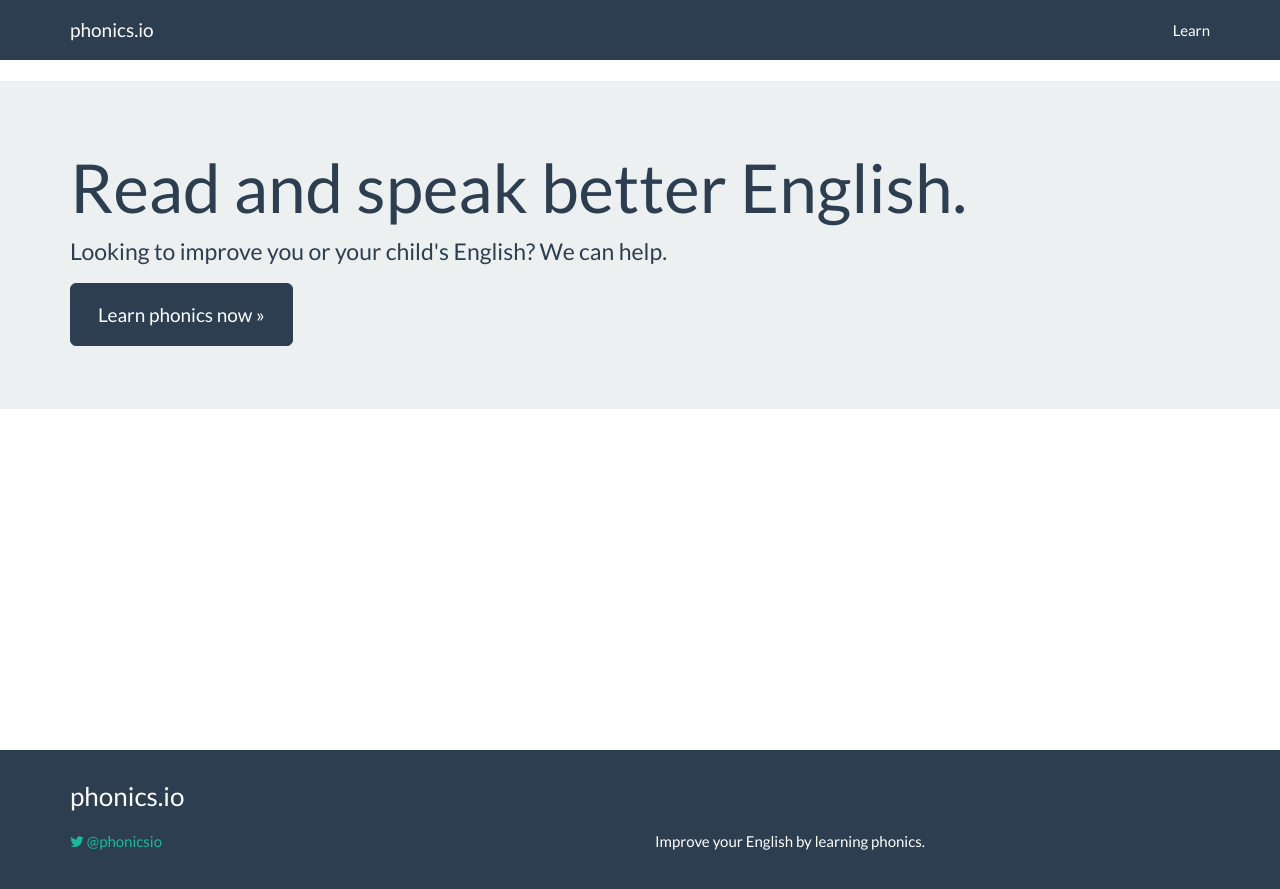
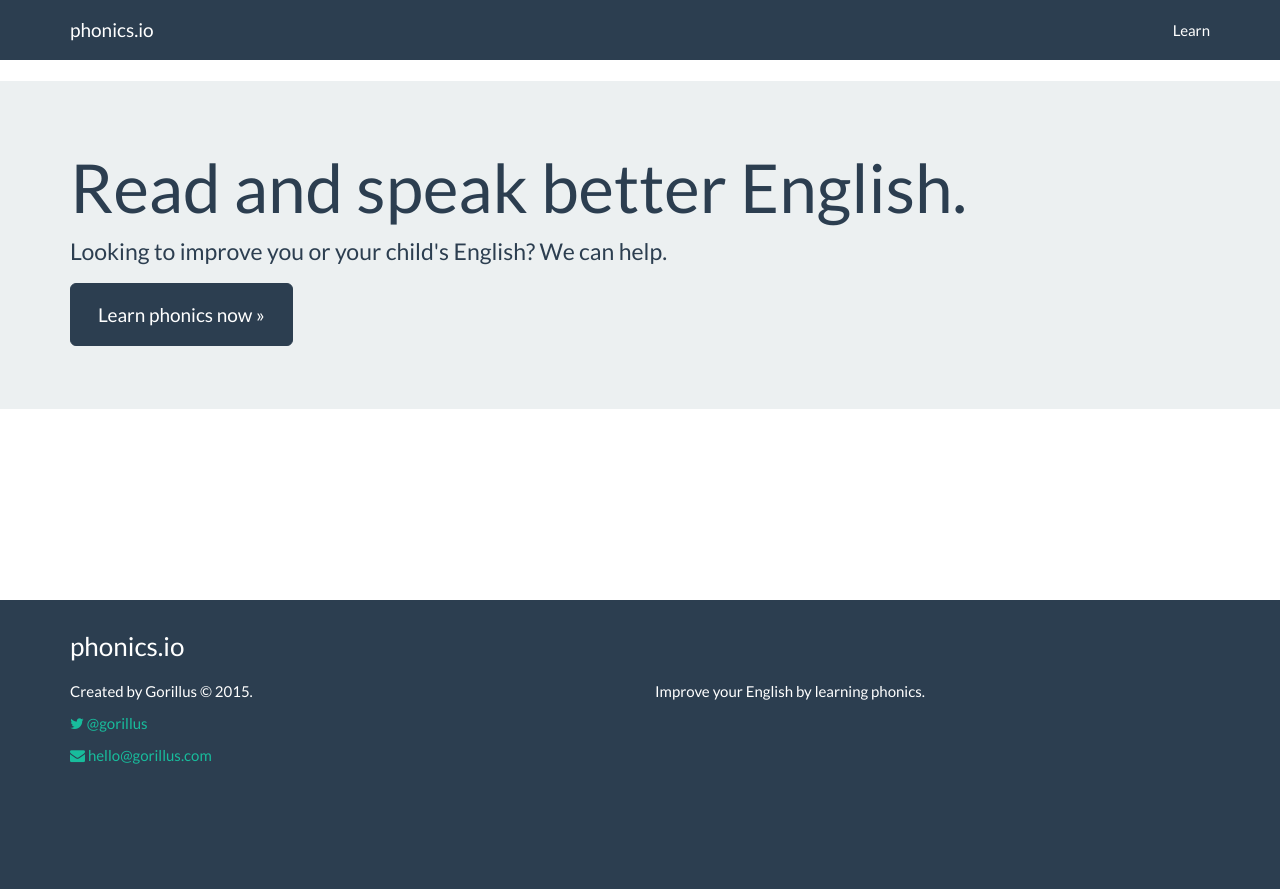
Before and after one commit to irmbrady/phonics.io, a Jekyll site: the page built from index.html, in a window 1280 px wide. Shown: the top 889 px of the page. Built offline with Jekyll 4.4.1, drawn with Linux system fonts in a browser that asks for light colours; nearby versions of some CDN libraries.

Commit message:
Changed footer to include Gorillus email and twitter. Added sitemap gem.

```diff
--- a/_config.yml
+++ b/_config.yml
@@ -10,4 +10,7 @@ categories: [letters]
 markdown: kramdown
 
 sass:
-    style: :compressed
+  style: :compressed
+
+gems:
+-  jekyll-sitemap
--- a/_includes/footer.html
+++ b/_includes/footer.html
@@ -7,7 +7,9 @@
     </div>
     <div class="row">
       <div class="col-md-6">
-          <p><a href="https://twitter.com/phonicsio"><i class="fa fa-twitter"></i> @phonicsio</a><p>
+          <p>Created by Gorillus © 2015.</p>
+          <p><a href="https://twitter.com/gorillus"><i class="fa fa-twitter"></i> @gorillus</a></p>
+          <p><a href="mailto:hello@gorillus.com"><i class="fa fa-envelope"></i> hello@gorillus.com</a></p>
       </div>
       <div class="col-md-6">
         <p>{{ site.description }}</p>
--- a/stylesheets/main.scss
+++ b/stylesheets/main.scss
@@ -5,7 +5,7 @@
 
 // Import partials from `sass_dir` (defaults to `_sass`)
 @import
-        "bootstrap-custom-variables", // Custom variables must load after bootstrap.
+        "bootstrap-custom-variables", // Custom variables must load before bootstrap.
         "bootstrap"
 ;
 
@@ -327,7 +327,7 @@ a.list-group-item {
 
 // Footer CSS
 
-$footer-height: 150px;
+$footer-height: 300px;
 
 html {
   position: relative;
```
